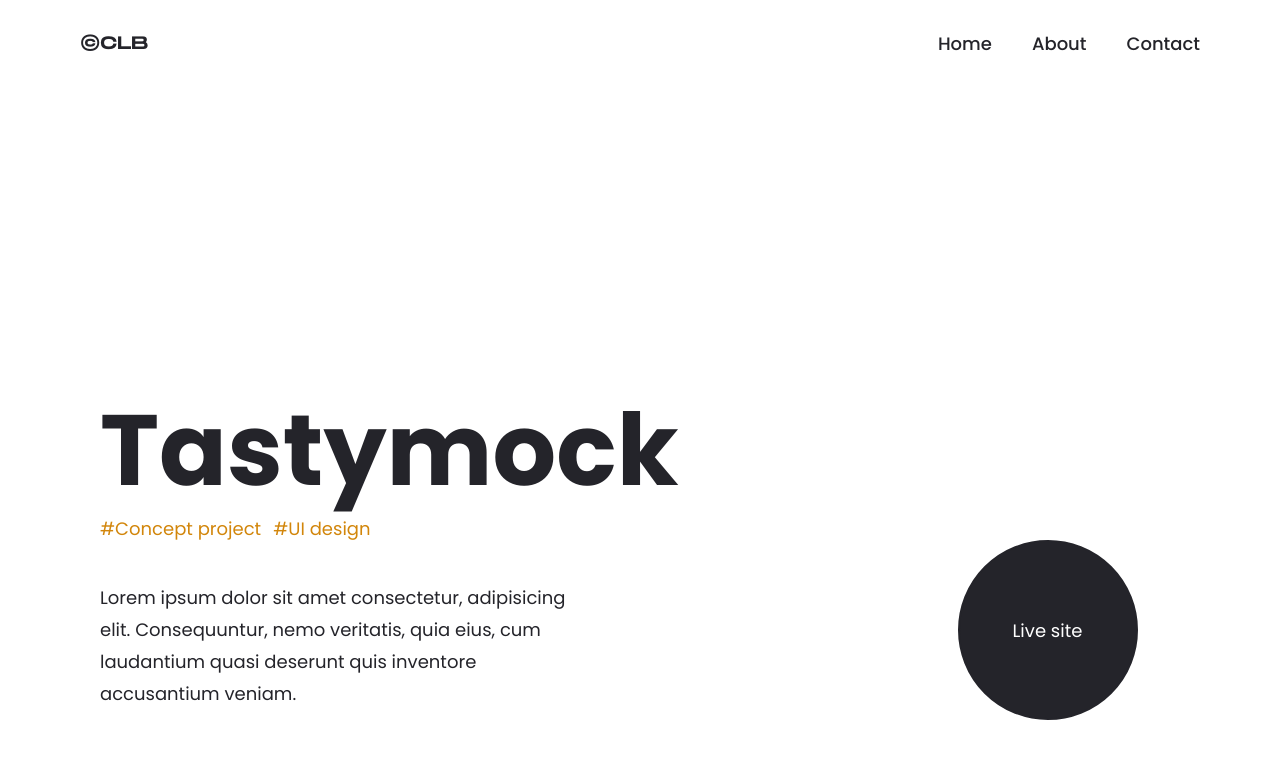
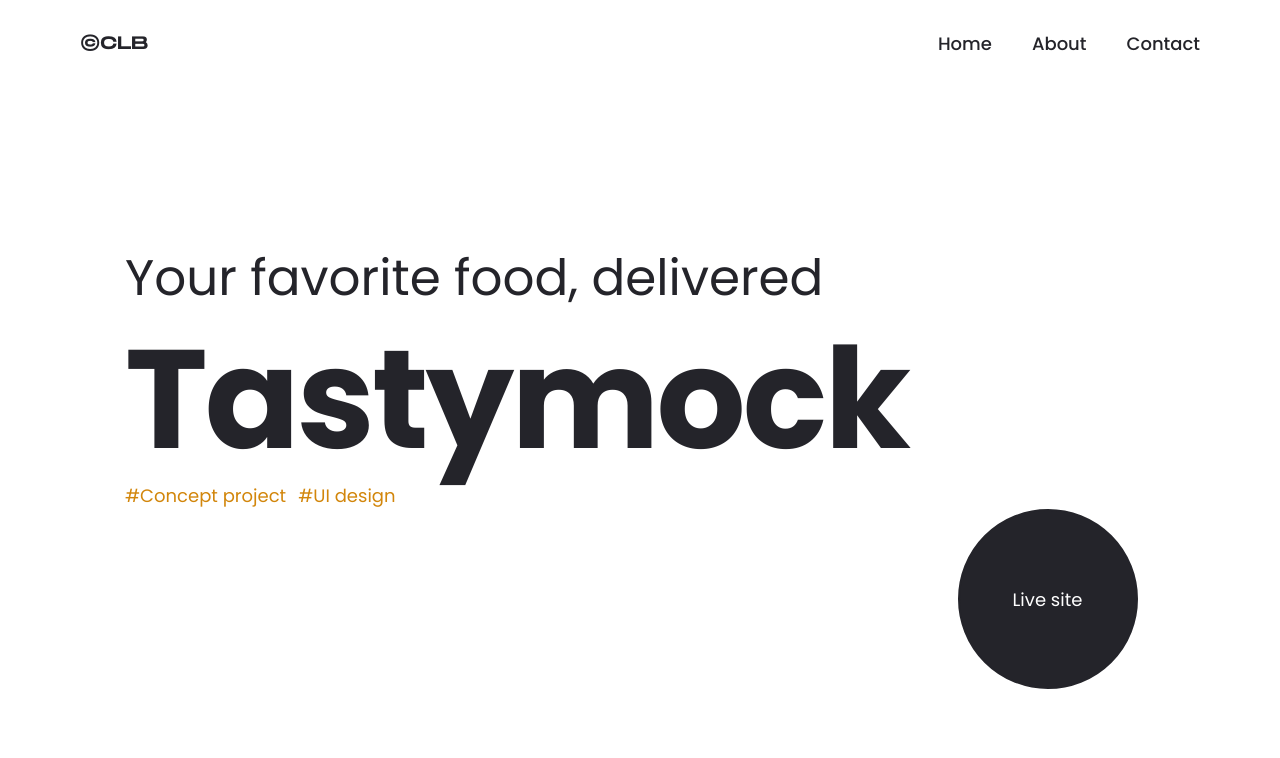
Before and after one commit to galactusclb/clb-portfolio-2022, a React (Create React App) app: page /project in a window 1280 px wide. Shown: the top 758 px of the page. Built offline with nearby package versions, Linux system fonts and the light colour scheme.

Commit message:
implementing project info page

```diff
--- a/public/index.html
+++ b/public/index.html
@@ -1,14 +1,12 @@
 <!DOCTYPE html>
 <html lang="en">
+
 <head>
   <meta charset="utf-8" />
   <link rel="icon" href="%PUBLIC_URL%/favicon.ico" />
   <meta name="viewport" content="width=device-width, initial-scale=1" />
   <meta name="theme-color" content="#000000" />
-    <meta
-      name="description"
-      content="Web site created using create-react-app"
-    />
+  <meta name="description" content="Web site created using create-react-app" />
   <link rel="apple-touch-icon" href="%PUBLIC_URL%/logo192.png" />
   <!--
       manifest.json provides metadata used when your web app is installed on a
@@ -24,20 +22,12 @@
       work correctly both with client-side routing and a non-root public URL.
       Learn how to configure a non-root public URL by running `npm run build`.
     -->
-    <title>React App</title>
+  <title>CLB Portfolio@2022</title>
 </head>
+
 <body>
   <noscript>You need to enable JavaScript to run this app.</noscript>
   <div id="root"></div>
-    <!--
-      This HTML file is a template.
-      If you open it directly in the browser, you will see an empty page.
+</body>
 
-      You can add webfonts, meta tags, or analytics to this file.
-      The build step will place the bundled scripts into the <body> tag.
-
-      To begin the development, run `npm start` or `yarn start`.
-      To create a production bundle, use `npm run build` or `yarn build`.
-    -->
-  </body>
 </html>
--- a/src/assets/styles/layouts/_app.module.scss
+++ b/src/assets/styles/layouts/_app.module.scss
@@ -1,4 +1,4 @@
-.App{
+.App {
 	position: fixed;
 	top: 0;
 	left: 0;
@@ -6,7 +6,7 @@
 	width: 100%;
 	overflow: hidden;
 
-    .scroll-container{
+	.scroll-container {
 		will-change: transform;
 	}
 }
--- a/src/assets/styles/modules/project/project-hero.module.scss
+++ b/src/assets/styles/modules/project/project-hero.module.scss
@@ -1,15 +1,15 @@
 @import "assets/styles/abstracts/_variables.scss";
 
-.clb-main{
-    $padding-top : 0rem;
-    $padding-bottom : 8rem;
+.clb-main {
+	$padding-top: 0rem;
+	$padding-bottom: 8rem;
 
 	position: relative;
 	min-height: 100vh;
-    padding: $padding-top 100px $padding-bottom;
+	// padding: $padding-top 100px $padding-bottom;
 	overflow: hidden;
 
-    .section-left{
+	.section-left {
 		position: absolute;
 		// display: inline-block;
 		height: 100%;
@@ -18,53 +18,65 @@
 		left: 0;
 		// background: red;
 
-        img{
+		img {
 			width: 100%;
 			height: 100%;
 			object-fit: fill;
 		}
-
 	}
 
-    .floating-btn{
-        min-height: calc(100vh - ($padding-bottom + $padding-top));
+	.floating-btn {
+		// bottom: 60px;
+		// right: 0;
+		// min-height: calc(100vh - ($padding-bottom + $padding-top));
 		margin-right: 150px;
 	}
 
-    .section-right{
-        position: absolute;
-        bottom: 0px;
+	.section-right {
+		// position: absolute;
+		// bottom: 0px;
 		// height: 100%;
 		z-index: 2;
-        margin-left: 100px;
-        margin-bottom: 8rem;
+		// margin-left: 100px;
+		// margin-bottom: 8rem;
+		max-width: 1030px;
+		margin-top: 32vh;
 
-        .h1-wrapper{
-            h1{
-                font-size: 10rem;
+		.h1-wrapper {
+			h1 {
+				font-size: 14rem;
 				line-height: 90%;
 				font-weight: 700;
+				letter-spacing: -0.3rem;
 			}
 		}
 
-        .tags-list{
+		.h2-wrapper {
+			h2 {
+				font-size: 5rem;
+				line-height: 90%;
+				font-weight: 400;
+			}
+		}
+
+		.tags-list {
 			gap: 1.2rem;
 
-            .tag{
+			.tag {
 				color: var(--color-primary);
 				font-size: 1.8rem;
 			}
 		}
 
-        .section-bottom{
+		.section-bottom {
 			margin-top: 4rem;
 
-            p{
+			p {
 				max-width: 500px;
 				font-size: 1.8rem;
 
-                &:nth-child(2){
-                    color: #7C7C7C;
+				&:nth-child(2) {
+					color: #7c7c7c;
 				}
 			}
 		}
--- a/src/assets/styles/modules/project/project-section-big-title.module.scss
+++ b/src/assets/styles/modules/project/project-section-big-title.module.scss
@@ -1,6 +1,6 @@
 @import "assets/styles/abstracts/_variables.scss";
 
-.clb-section{
+.clb-section {
 	position: relative;
 	background: var(--bg-color-placeholder);
 	min-height: 85vh;
@@ -9,8 +9,7 @@
 	box-shadow: 0px 5px 25px rgba(170, 177, 180, 0.37);
 	overflow: hidden;
 
-
-    h1{
+	h1 {
 		// padding: 28rem 3rem;
 		font-family: "Monument Extended";
 		font-weight: 700;
@@ -21,17 +20,16 @@
 		pointer-events: none;
 	}
 
-    .abstract-bg{
+	.abstract-bg {
 		position: absolute;
 		width: 100%;
 		height: 100%;
 		pointer-events: none;
 
-        img{
+		img {
 			width: 100%;
+			height: 100%;
+			object-fit: cover;
 		}
-
-
 	}
-
 }
--- a/src/assets/styles/modules/project/section-mobile.module.scss
+++ b/src/assets/styles/modules/project/section-mobile.module.scss
@@ -1,29 +1,29 @@
 @import "assets/styles/abstracts/_variables.scss";
 
-.clb-main{
+.clb-main {
 	// padding-bottom: clamp(4em, 10vh, 12em);
 
-    .section-details{
+	.section-details {
 		// margin-top: clamp(4em, 10vh, 8em);
 		margin-top: clamp(4em, 15vh, 12em);
 		margin-bottom: clamp(4em, 15vh, 12em);
 
-
-        h3{
+		h3 {
 			font-weight: 600;
 			font-size: 3rem;
 		}
 
-        p{
+		p {
 			max-width: 60%;
 			margin-top: 4rem;
 		}
 	}
 
-    .section-mobile-screenshots{
+	.section-mobile-screenshots {
 		margin-bottom: clamp(4em, 15vh, 12em);
+		min-height: 780px;
 
-        .mobile-device{
+		.mobile-device {
 			// width: 400px;
 		}
 	}
--- a/src/components/pages/home/ProjectsList.jsx
+++ b/src/components/pages/home/ProjectsList.jsx
@@ -12,24 +12,29 @@ const ProjectsList = () => {
     const [categories, setcategories] = useState([
         {
             title: 'All',
+            value: 'all',
             active: true
         },
         {
             title: 'Development',
+            value: 'development',
             active: false
         },
         {
             title: 'UI design',
+            value: 'ui_design',
             active: false
         },
         {
             title: 'Illustration',
+            value: 'illustration',
             active: false
         }
     ])
 
     const [projects, setProjects] = useState([
         {
+            type: 'development',
             project_title: 'Tastymock',
             project_tags: ['Concept project', 'UI design'],
             project_images: {
@@ -40,6 +45,7 @@ const ProjectsList = () => {
             navigate_url: '/project',
         },
         {
+            type: 'ui_design',
             project_title: 'KOETA',
             project_tags: ['Concept project'],
             project_images: {
@@ -50,6 +56,20 @@ const ProjectsList = () => {
             navigate_url: null,
         },
     ])
+
+
+    const [filteredProjects, setFilteredProjects] = useState([])
+
+    const onFilterProjects = (type = 'all') => {
+        if (type == 'all') {
+            setFilteredProjects(projects)
+        } else {
+            setFilteredProjects(projects?.filter((item, index) => {
+                return item?.type == type
+            }))
+        }
+
+    }
 
     return (
         <section className={`container ${style['clb-section']} px-0`}>
@@ -82,7 +102,7 @@ const ProjectsList = () => {
                     {
                         categories && categories?.map((item, key) => {
                             return (
-                                <button className={`${item?.active && style['active']} btn`} key={key}>
+                                <button className={`${item?.active && style['active']} btn`} key={key} onClick={() => { onFilterProjects(item?.value) }}>
                                     {item?.title}
                                 </button>
                             )
@@ -93,7 +113,7 @@ const ProjectsList = () => {
                 <div className={`${style['clb-projects']}`} style={{ marginBottom: (projects?.length % 2 == 0) ? '400px' : '150px' }}>
 
                     {
-                        projects && projects?.map((item, key) => {
+                        filteredProjects && filteredProjects?.map((item, key) => {
 
                             return (
                                 <div className={`${style['project-card']}`} key={key}>
--- a/src/components/pages/project/hero.jsx
+++ b/src/components/pages/project/hero.jsx
@@ -12,8 +12,11 @@ const ProjectHero = () => {
             {/* <div className={`${style['section-left']}`}>
                 <img src={`${process.env.PUBLIC_URL}/images/project-images/clb@2x-b7a156f86c4e9dd166cbcaba23dc53cb.jpg.webp`} alt="koeta-home" className='' />
         </div>  */}
-            <div className={`${style['section-right']} d-flex flex-column justify-content-end`}>
-                <div className={`${style['h1-wrapper']} d-flex flex-column`}>
+            <div className={`${style['section-right']} d-flex flex-column justify-content-end mx-auto`}>
+                <div className={`${style['h2-wrapper']} d-flex flex-column`}>
+                    <h2>Your favorite food, delivered</h2>
+                </div>
+                <div className={`${style['h1-wrapper']} d-flex flex-column mt-5`}>
                     <h1>Tastymock</h1>
                 </div>
                 <div className={`${style['tags-list']} d-flex mt-4`}>
@@ -24,16 +27,17 @@ const ProjectHero = () => {
                         #UI design
                     </div>
                 </div>
-                <div className={`${style['section-bottom']} d-flex flex-column align-items-start`}>
+                {/* <div className={`${style['section-bottom']} d-flex flex-column align-items-start`}>
                     <p>
-                        Lorem ipsum dolor sit amet consectetur, adipisicing elit. Consequuntur, nemo veritatis, quia eius, cum laudantium quasi deserunt quis inventore accusantium veniam.
+                        Your favorite food, delivered
                     </p>
-                </div>
+                </div> */}
 
 
 
             </div >
             <div className={`${style['floating-btn']} d-flex justify-content-end align-items-end`}>
+
                 <MagneticDOM ref={hoverRef} >
                     <button type='button' className={`clb-btn-circle row justify-content-center align-items-center mt-0`} style={{ width: 180 }} onClick={() => console.log('clicked 2')}>
                         <span
```
Also changed, not shown: src/assets/styles/modules/project/section-screenshots.module.scss (+5 -7 lines). Lines whose indentation alone changed are shown as unchanged.
